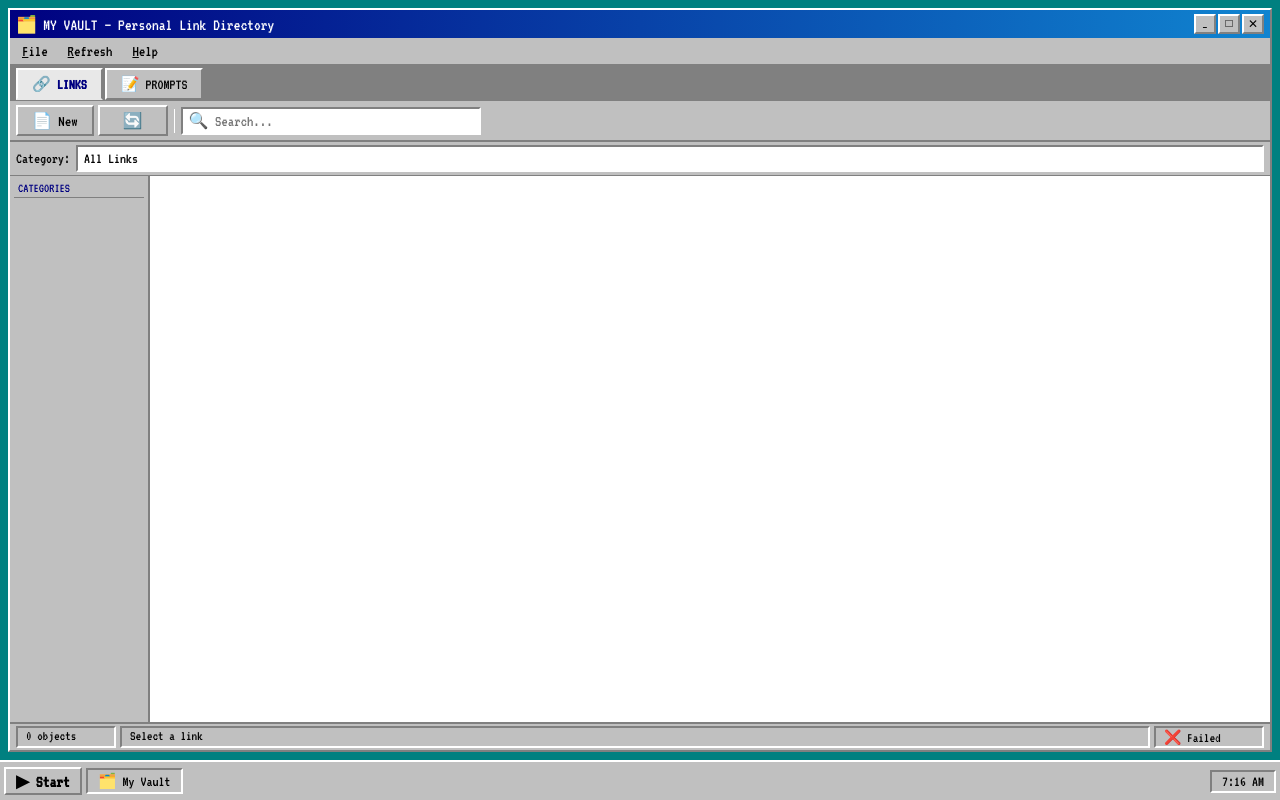
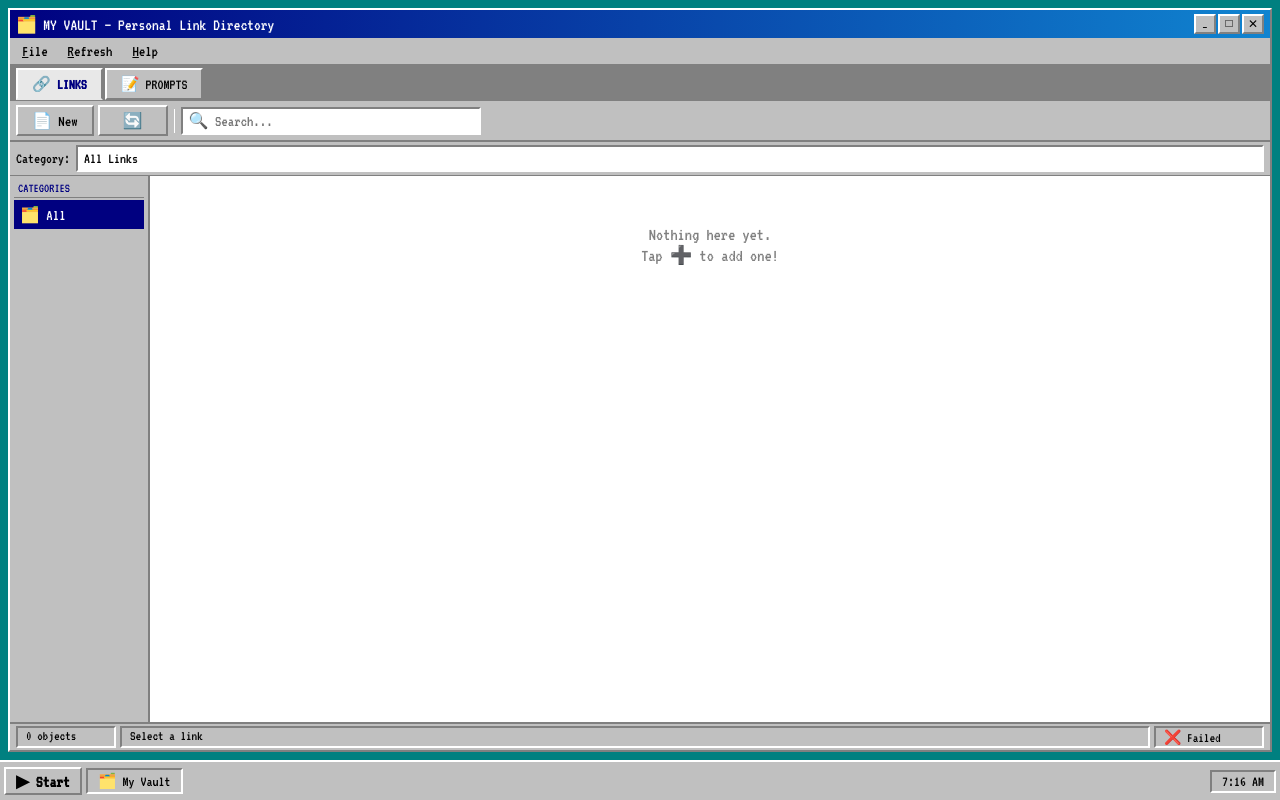
Before and after one commit to akshobyaas/vault, a website: page index.html in a window 1280 px wide. Drawn offline with Linux system fonts and the light colour scheme; no server answers.

Commit message:
error solved

```diff
--- a/index.html
+++ b/index.html
@@ -681,18 +681,29 @@
   // ── Load both links and prompts ──
   async function refreshAll() {
     setLoading(true); setSyncStatus('🔄 Syncing...');
-    try {
-      const [linkData, promptData] = await Promise.all([
-        apiFetch('GET', 'links'),
-        apiFetch('GET', 'prompts'),
-      ]);
-      links = linkData.links || [];
-      prompts = promptData.prompts || [];
-      renderSidebar(); renderCatBar(); renderContent();
-      setSyncStatus('✅ Synced');
-    } catch (err) {
-      showToast('⚠️ ' + err.message); setSyncStatus('❌ Failed');
-    } finally { setLoading(false); }
+    const [linkResult, promptResult] = await Promise.allSettled([
+      apiFetch('GET', 'links'),
+      apiFetch('GET', 'prompts'),
+    ]);
+
+    if (linkResult.status === 'fulfilled') {
+      links = linkResult.value.links || [];
+    } else {
+      showToast('⚠️ Links: ' + linkResult.reason.message);
+    }
+
+    if (promptResult.status === 'fulfilled') {
+      prompts = promptResult.value.prompts || [];
+    } else {
+      // Don't toast this on every load if the Prompts tab just doesn't exist yet —
+      // only surface it if we're actually in Prompts mode looking at it.
+      if (mode === 'prompts') showToast('⚠️ Prompts: ' + promptResult.reason.message);
+      prompts = prompts || [];
+    }
+
+    renderSidebar(); renderCatBar(); renderContent();
+    setSyncStatus(linkResult.status === 'fulfilled' ? '✅ Synced' : '❌ Failed');
+    setLoading(false);
   }
 
   // ── Mode switch ──
```
